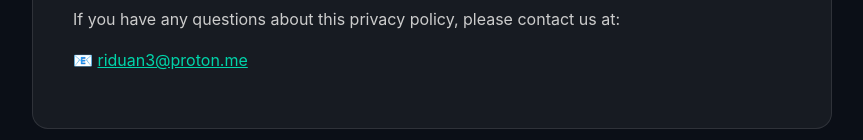
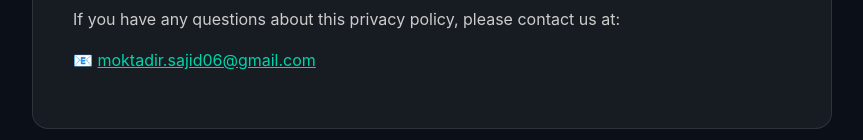
Before and after one commit to CreatixaIT/xencard-keeper, a website: page docs/privacy-policy.html in a window 1280 px wide. Shown: the part 2352-2492 px from the top of the page, without its empty margins (208-1071 px from the left). Drawn offline with Linux system fonts and the light colour scheme.

Commit message:
fix: update contact email in privacy policy to official developer email

```diff
--- a/docs/privacy-policy.html
+++ b/docs/privacy-policy.html
@@ -127,7 +127,7 @@
 
         <h2>11. Contact Us</h2>
         <p>If you have any questions about this privacy policy, please contact us at:</p>
-        <p>📧 <a href="mailto:riduan3@proton.me">riduan3@proton.me</a></p>
+        <p>📧 <a href="mailto:moktadir.sajid06@gmail.com">moktadir.sajid06@gmail.com</a></p>
     </div>
     <footer>
         &copy; 2026 Creatixa. All rights reserved.
```
